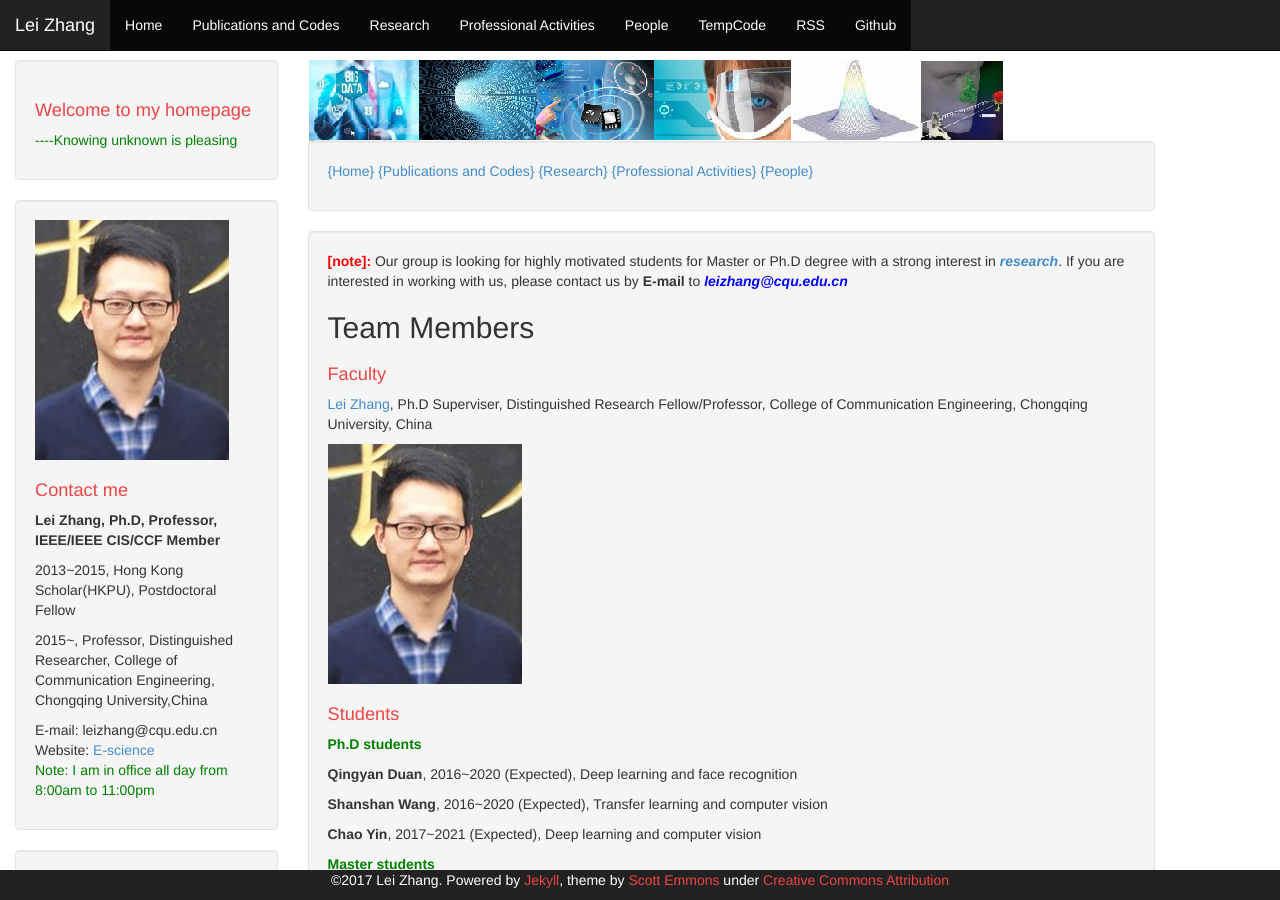
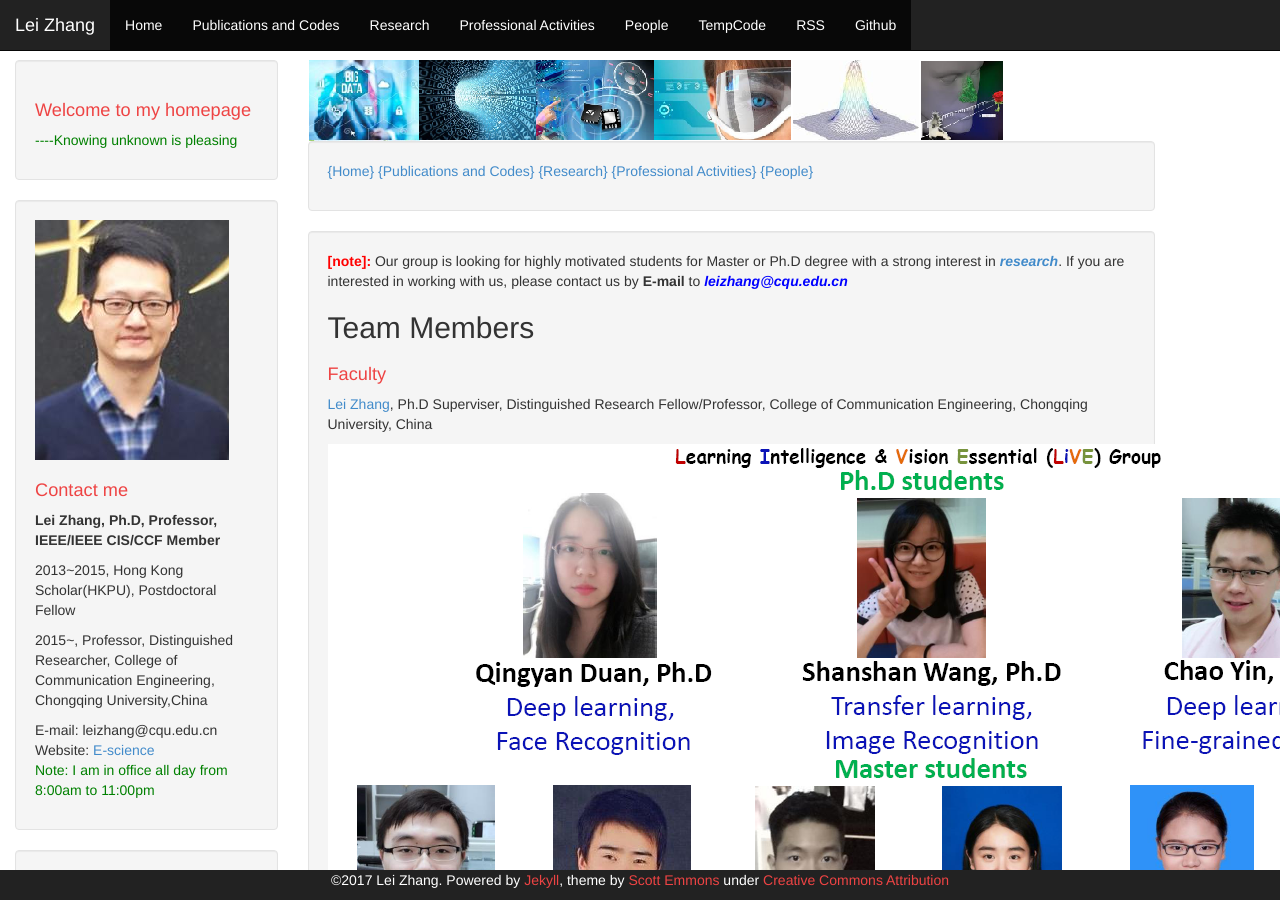
Before and after one commit to DrLeiZhang/website, a Jekyll site: the page built from people.html, in a window 1280 px wide and 900 px high. Built offline with Jekyll 4.4.1, drawn with Linux system fonts in a browser that asks for light colours; Markdown is read by kramdown in place of the engine named in the settings.

Commit message:
Update
Signed-off-by: leizhang@cqu.edu.cn <leizhang@cqu.edu.cn>

```diff
--- a/people.html
+++ b/people.html
@@ -14,7 +14,7 @@
 <h1>Faculty</h1>
 <p><a href="http://www.escience.cn/people/lei/index.html">Lei Zhang</a>, Ph.D Superviser, Distinguished Research Fellow/Professor, College of Communication Engineering, Chongqing University, China</p>
 
-<img class="about-avatar" src="{{ "/img/myimage.jpg" | prepend: site.baseurl }}" border="0" alt="[name]" />
+<img class="about-avatar" src="{{ "/img/LiVE_Group.png" | prepend: site.baseurl }}" border="0" alt="[name]" />
 
 <h1>Students</h1>
 <p style="color:green;"><h0><B>Ph.D students</B></h0></p>
```
